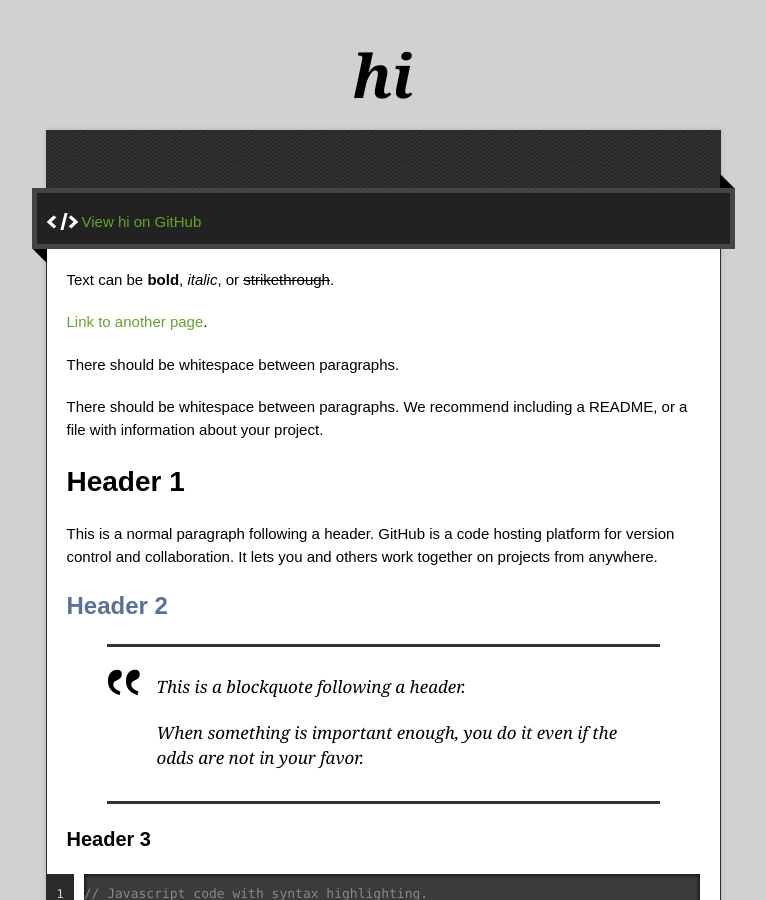
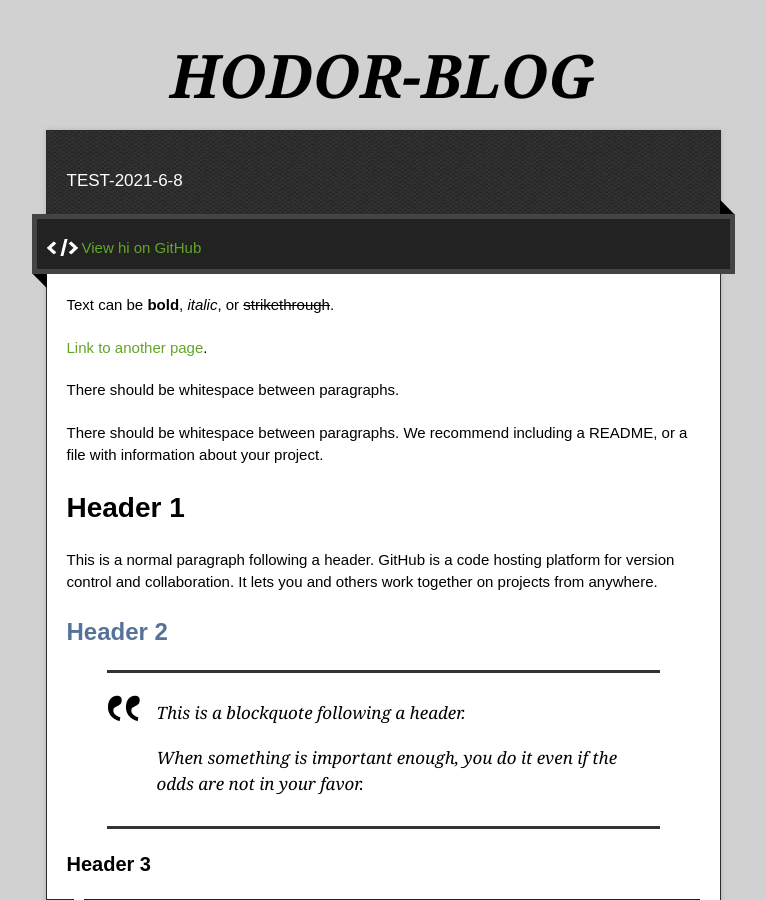
Before and after one commit to ztmdnike/hi, a Jekyll site: the page built from index.md, in a window 1280 px wide and 900 px high. Shown: the whole window, without its empty margins (257-1023 px from the left). Built offline with Jekyll 4.4.1, drawn with Linux system fonts in a browser that asks for light colours; the repository's description, which GitHub fills in, is left out.

Commit message:
Update index.md

```diff
--- a/index.md
+++ b/index.md
@@ -1,5 +1,7 @@
 ---
 layout: default
+title: HODOR-BLOG
+description: TEST-2021-6-8
 ---
 
 Text can be **bold**, _italic_, or ~~strikethrough~~.
```
